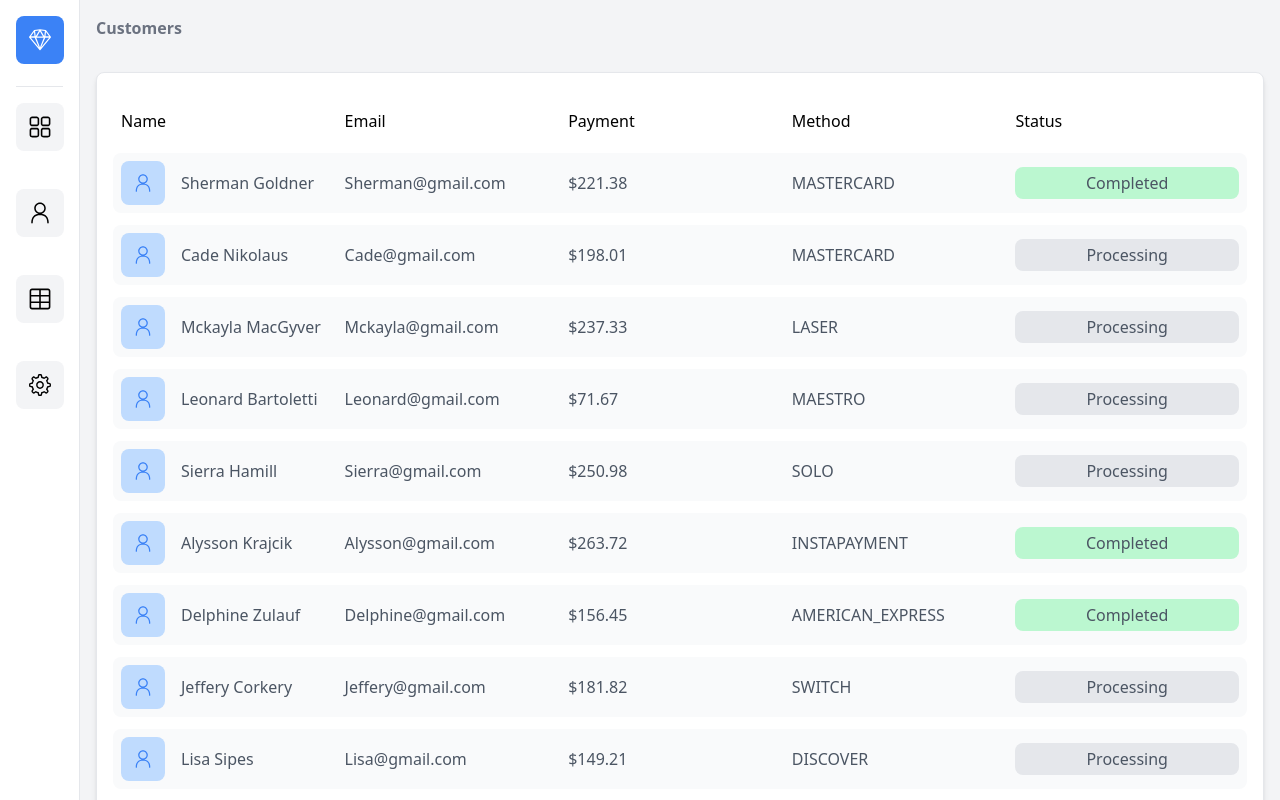
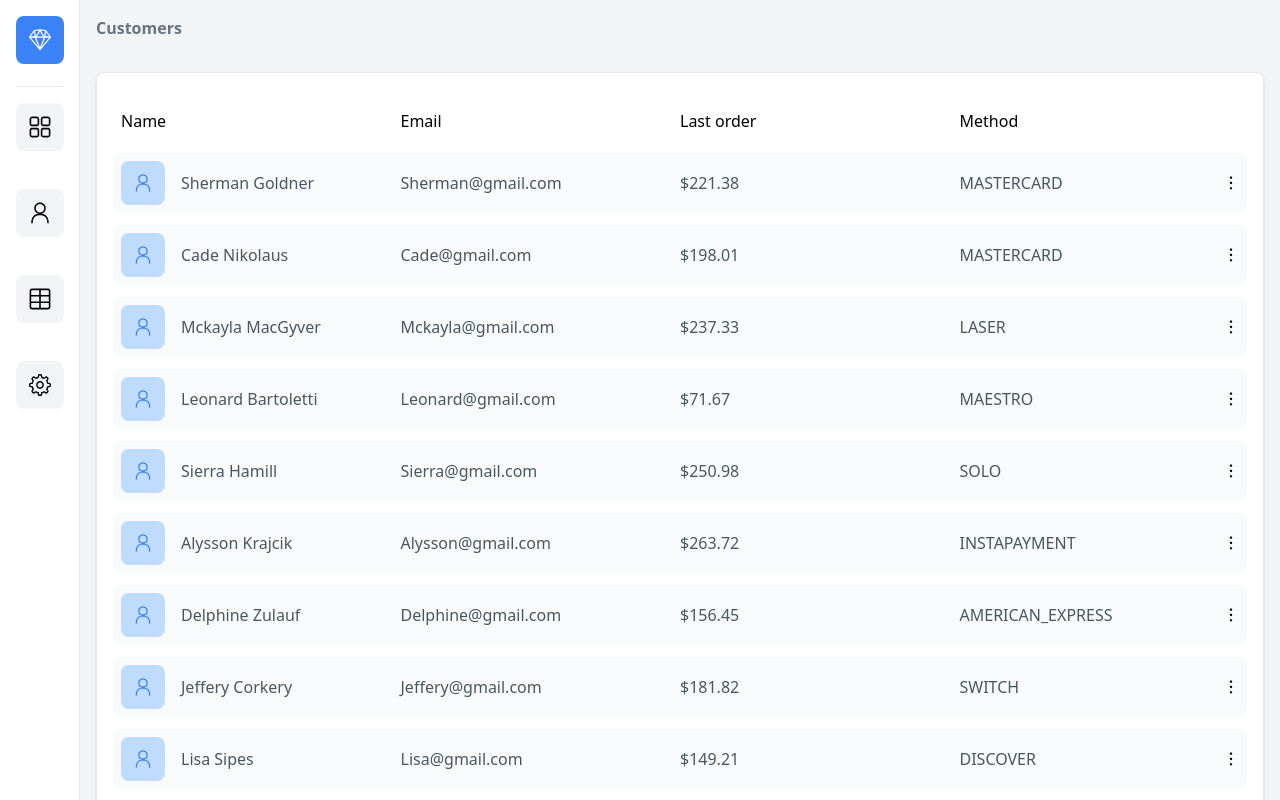
Before and after one commit to VictorOdede/next-dashboard, a Next.js app: page /customers in a window 1280 px wide. Shown: the top 800 px of the page. Built offline with nearby package versions, Linux system fonts and the light colour scheme.

Commit message:
edit customer component

```diff
--- a/src/pages/customers.tsx
+++ b/src/pages/customers.tsx
@@ -1,5 +1,5 @@
 import { faker } from "@faker-js/faker";
-import { RxPerson } from "react-icons/rx";
+import { RxPerson, RxDotsVertical } from "react-icons/rx";
 import { useEffect, useState } from "react";
 
 interface OrderData {
@@ -43,18 +43,17 @@ export const Customers = () => {
       </div>
       <div className="p-4">
         <div className=" w-full m-auto p-4 border rounded-lg bg-white overflow-y-auto shadow-md ">
-          <div className=" my-3 p-2 grid md:grid-cols-5 sm:grid-cols-3 grid-cols-2 items-center justify-between cursor-pointer ">
+          <div className=" my-3 p-2 grid md:grid-cols-4 sm:grid-cols-3 grid-cols-2 items-center justify-between cursor-pointer ">
             <span>Name</span>
             <span className=" sm:text-left text-right">Email</span>
-            <span className=" sm:grid hidden">Payment</span>
+            <span className=" sm:grid hidden">Last order</span>
             <span className="md:grid hidden">Method</span>
-            <span className="md:grid hidden">Status</span>
           </div>
           <ul>
             {data?.map((order, id) => (
               <li
                 key={id}
-                className="bg-gray-50 hover:bg-gray-100 rounded-lg  my-3 p-2 grid md:grid-cols-5 sm:grid-cols-3 grid-cols-2 justify-between items-center cursor-pointer"
+                className="bg-gray-50 hover:bg-gray-100 rounded-lg  my-3 p-2 grid md:grid-cols-4 sm:grid-cols-3 grid-cols-2 justify-between items-center cursor-pointer"
               >
                 <div className=" flex items-center">
                   <div className="bg-blue-200 rounded-lg p-3">
@@ -64,19 +63,12 @@ export const Customers = () => {
                 </div>
                 <p className="text-gray-600 sm:text-left text-right ">{`${order.name.first}@gmail.com`}</p>
                 <p className="text-gray-600 sm:grid hidden">{order.total}</p>
-                <p className="text-gray-600 md:grid hidden">
-                  {order.method.toUpperCase()}
-                </p>
-
-                {order.status == "Completed" ? (
-                  <div className="bg-green-200 rounded-lg p-1 items-center md:grid hidden">
-                    <p className=" text-center text-gray-600">{order.status}</p>
-                  </div>
-                ) : (
-                  <div className="bg-gray-200 rounded-lg p-1 items-center md:grid hidden">
-                    <p className=" text-center text-gray-600">{order.status}</p>
-                  </div>
-                )}
+                <div className=" sm:flex items-center justify-between">
+                  <p className="text-gray-600 md:grid hidden">
+                    {order.method.toUpperCase()}
+                  </p>
+                  <RxDotsVertical />
+                </div>
               </li>
             ))}
           </ul>
```
